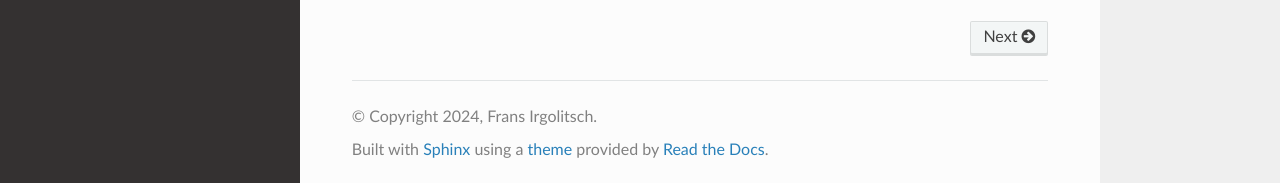
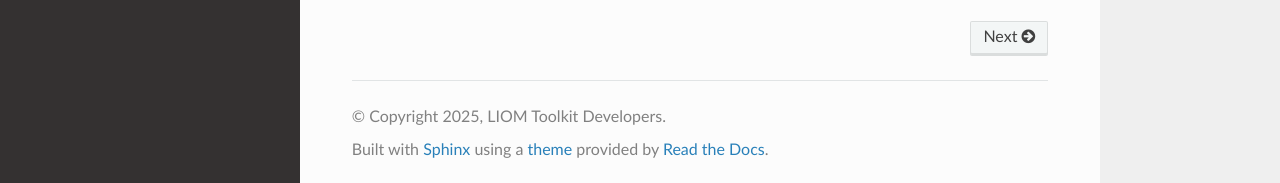
Before and after one commit to LIOMLab/liom-toolkit, a Sphinx documentation site: the page built from docs/source/index.rst, in a window 1280 px wide and 900 px high, scrolled down 2039 px. Shown: the part 714-897 px from the top of the window. Built offline with Sphinx 7.4.7 and the Read the Docs theme 3.1.0, drawn with Linux system fonts in a browser that asks for light colours.

Commit message:
Fixed copyright

```diff
--- a/docs/source/conf.py
+++ b/docs/source/conf.py
@@ -7,7 +7,7 @@
 # https://www.sphinx-doc.org/en/master/usage/configuration.html#project-information
 
 project = 'LIOM Toolkit'
-copyright = '2024, Frans Irgolitsch'
+copyright = '2025, LIOM Toolkit Developers'
 author = 'Frans Irgolitsch'
 
 # -- General configuration ---------------------------------------------------
```
